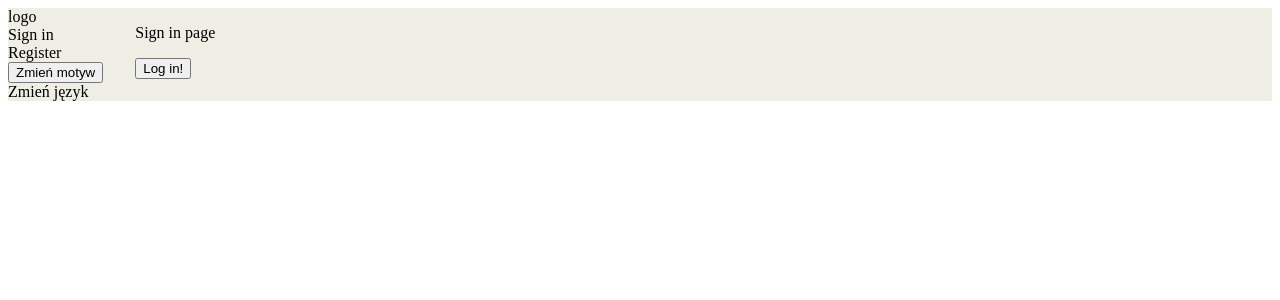
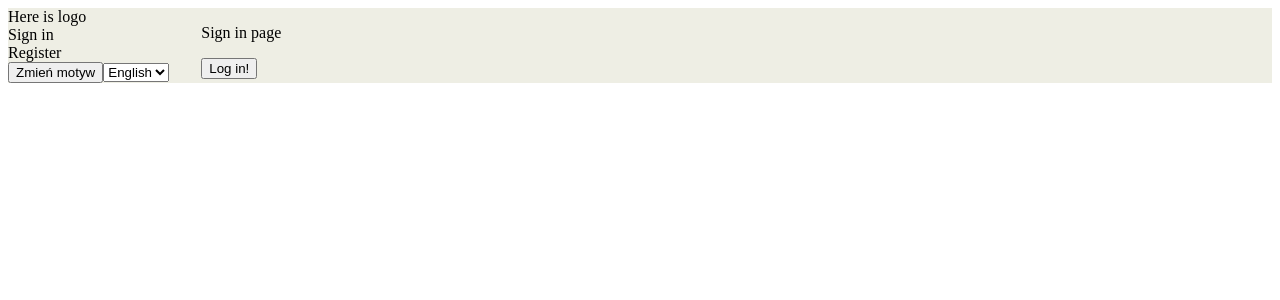
Before and after one commit to MatteoDelOmbra/budget-badger-web, a React (Vite) app: page /sigin in a window 1280 px wide. Shown: the top 300 px of the page. Built offline with nearby package versions, Linux system fonts and the light colour scheme.

Commit message:
switch language mechanism

```diff
--- /dev/null
+++ b/src/components/LanguageSwittcher.tsx
@@ -0,0 +1,25 @@
+import i18n, { DEFAULT_LANGUAGE, languages } from "@services/i18n/i18n";
+import { useEffect, useState } from "react";
+import { useTranslation } from "react-i18next";
+
+export function LanguageSwitcher() {
+  const { t } = useTranslation();
+  const [selectedLanguage, setSelectedLanguage] = useState(DEFAULT_LANGUAGE);
+
+  useEffect(() => {
+    i18n.changeLanguage(selectedLanguage);
+  }, [selectedLanguage]);
+
+  return (
+    <select
+      value={selectedLanguage}
+      onChange={(e) => setSelectedLanguage(e.target.value)}
+    >
+      {languages.map((lang, i) => (
+        <option key={i} value={lang}>
+          {t("LanguageSwitcher." + lang)}
+        </option>
+      ))}
+    </select>
+  );
+}
--- a/src/components/NavBar.tsx
+++ b/src/components/NavBar.tsx
@@ -3,10 +3,14 @@ import { useAuth } from "./authorization/AuthProvider";
 import { useNavigate } from "react-router-dom";
 import { paths } from "@utils/router";
 import { ThemeToggle } from "./theme/ThemeToggle";
+import { LanguageSwitcher } from "./LanguageSwittcher";
+import { useTranslation } from "react-i18next";
 
 const StyledNavBar = styled.div``;
 
 export function NavBar() {
+  const { t } = useTranslation();
+
   const userContext = useAuth();
   const navigate = useNavigate();
 
@@ -17,7 +21,7 @@ export function NavBar() {
 
   return (
     <StyledNavBar>
-      <div>logo</div>
+      <div>{t("Navbar.LogoInfo")}</div>
       {userContext.isSignedIn() && (
         <>
           <div>Il Bilancio</div>
@@ -38,7 +42,7 @@ export function NavBar() {
         </>
       )}
       <ThemeToggle />
-      <div>Zmień język</div>
+      <LanguageSwitcher />
     </StyledNavBar>
   );
 }
--- a/src/pages/NotFound.tsx
+++ b/src/pages/NotFound.tsx
@@ -1,10 +1,8 @@
 import SadBadger from "@assets/sad-badger.jpeg";
-import { useTranslation } from "react-i18next";
 export function NotFound() {
-  const { t } = useTranslation();
   return (
     <>
-      <div>{t("NotFound.Info")}</div>
+      <div>Page not found</div>
       <img src={SadBadger} alt="Sad Badger" />
     </>
   );
--- a/src/services/i18n/i18n.ts
+++ b/src/services/i18n/i18n.ts
@@ -3,6 +3,9 @@ import { initReactI18next } from "react-i18next";
 import LanguageDetector from "i18next-browser-languagedetector";
 import plPL from "./translations/pl-PL";
 import enUS from "./translations/en-US";
+
+export const languages = ["en-US", "pl-PL"];
+export const DEFAULT_LANGUAGE = "en-US";
 
 i18n
   .use(LanguageDetector)
--- a/src/services/i18n/translations/en-US.ts
+++ b/src/services/i18n/translations/en-US.ts
@@ -1,14 +1,14 @@
 export default {
   translation: {
-    Home: {
-      NavbarDescription: "Nav bar here",
-      MainDescription: "Main container here",
+    LanguageSwitcher: {
+      "en-US": "English",
+      "pl-PL": "Polish",
     },
-    Settings: {
-      Info: "Here will be settings of the website e.g. lang and theme",
+    Navbar: {
+      LogoInfo: "Here is logo",
     },
-    NotFound: {
-      Info: "404 - page not found",
+    ThemeToggle: {
+      Button: "Change theme",
     },
   },
 };
--- a/src/services/i18n/translations/pl-PL.ts
+++ b/src/services/i18n/translations/pl-PL.ts
@@ -1,14 +1,14 @@
 export default {
   translation: {
-    Home: {
-      NavbarDescription: "Tutaj nav bar",
-      MainDescription: "Tutaj główny kontener",
+    LanguageSwitcher: {
+      "en-US": "Angielski",
+      "pl-PL": "Polski",
     },
-    Settings: {
-      Info: "Tutaj będą ustawienia strony tj. język i theme",
+    Navbar: {
+      LogoInfo: "Tutaj jest logo",
     },
-    NotFound: {
-      Info: "404 - nie ma takiej strony",
+    ThemeToggle: {
+      Button: "Zmień motyw",
     },
   },
 };
```
